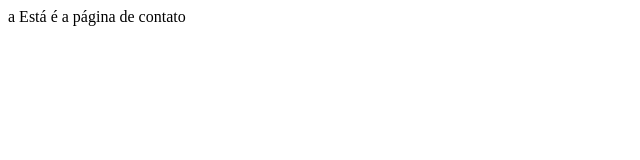
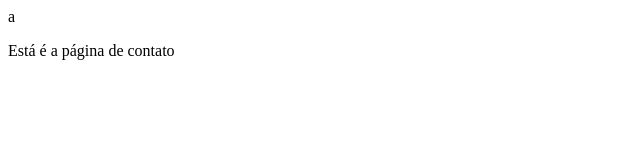
Before and after one commit to deoliveiralima/gitmaster, a plain HTML site: page contato.html in a window 1280 px wide. Shown: the whole page, without its empty margins (0-640 px from the left). Drawn offline with Linux system fonts and the light colour scheme.

Commit message:
Esta e a pagina de contato criada

```diff
--- a/contato.html
+++ b/contato.html
@@ -8,7 +8,7 @@ a<html>
 
     <body>
 
-        Está é a página de contato
+       <p> Está é a página de contato </p>
     </body>
 
 
```
